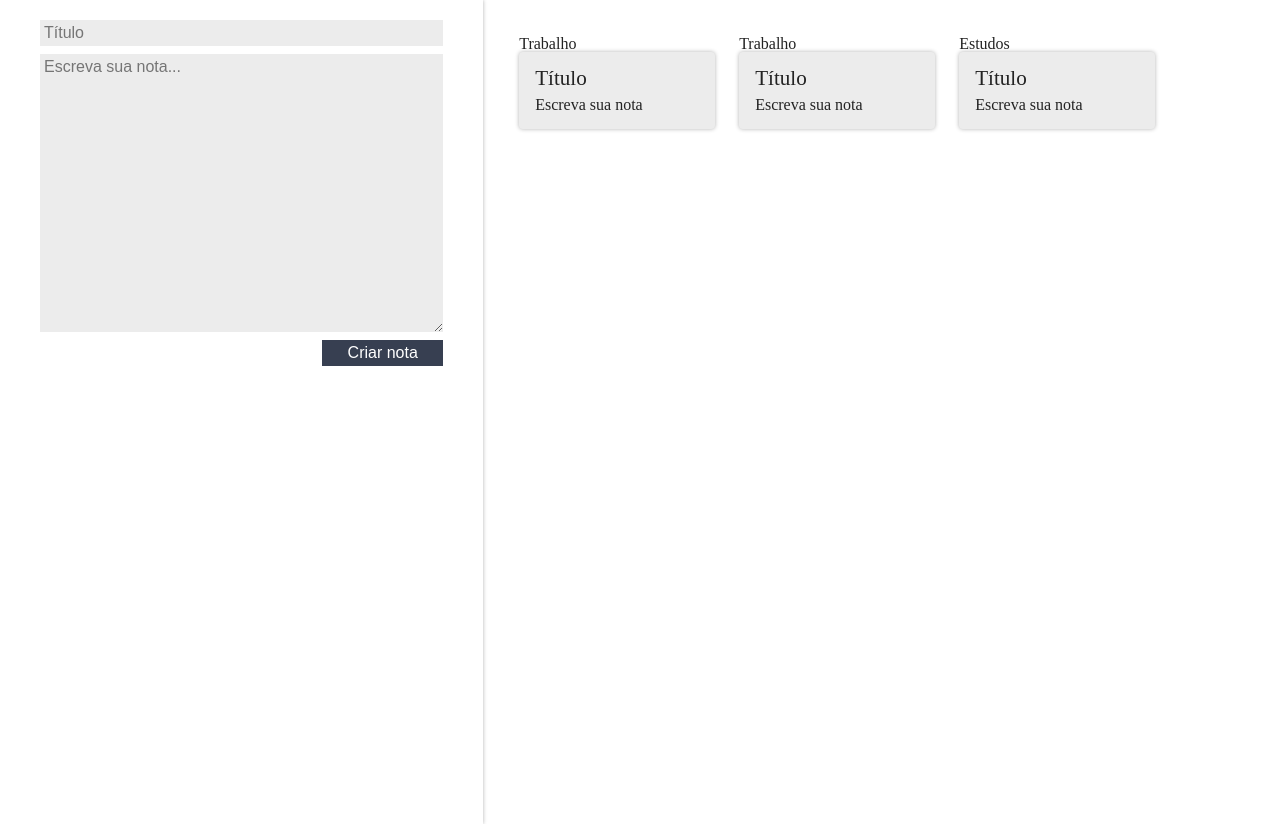
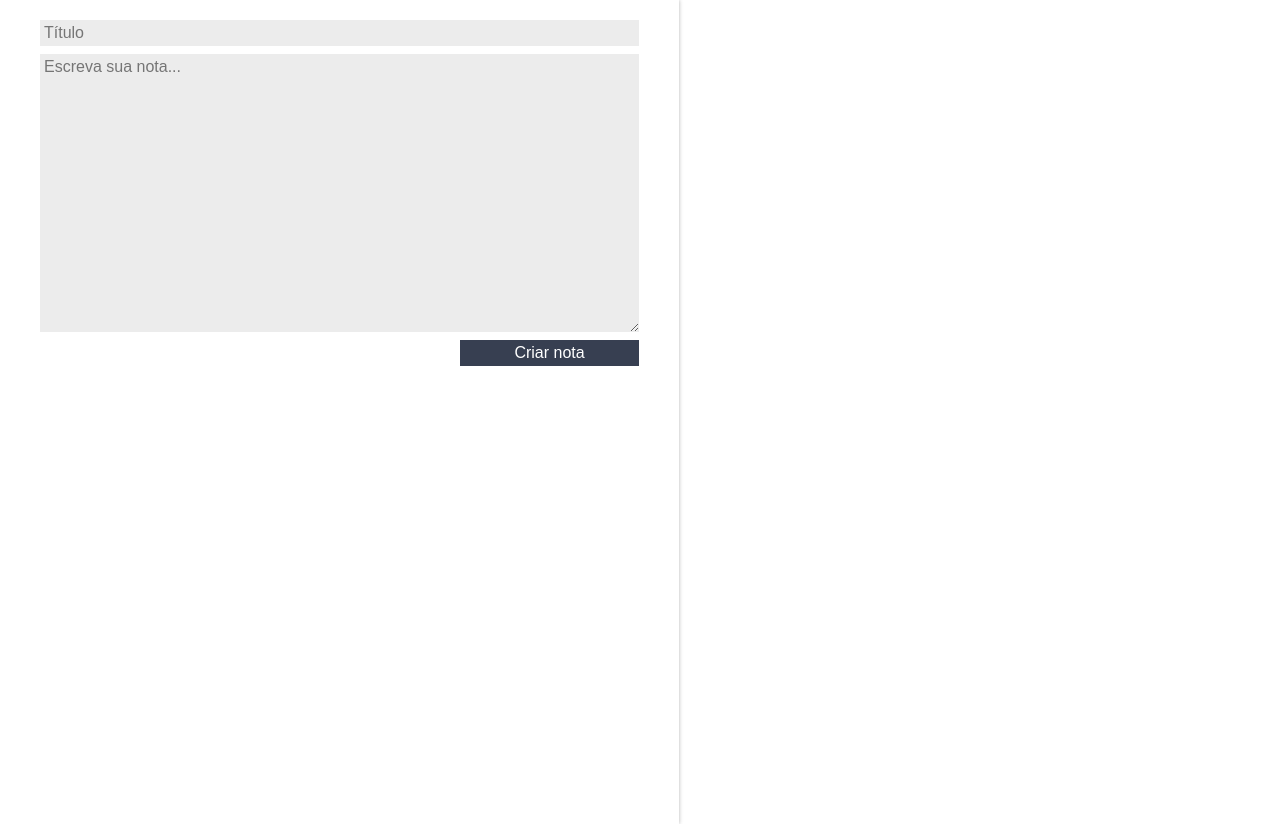
Before and after one commit to joaovictordantasj/react-notepad, a React (Create React App) app: page / in a window 1280 px wide. Built offline with nearby package versions, Linux system fonts and the light colour scheme.

Commit message:
finalizando a primeira parte do projeto

```diff
--- a/public/index.html
+++ b/public/index.html
@@ -2,14 +2,12 @@
 <html lang="en">
   <head>
     <meta charset="utf-8" />
-    <link rel="icon" href="%PUBLIC_URL%/favicon.ico" />
     <meta name="viewport" content="width=device-width, initial-scale=1" />
     <meta name="theme-color" content="#000000" />
     <meta
       name="description"
       content="Web site created using create-react-app"
     />
-    <link rel="apple-touch-icon" href="%PUBLIC_URL%/logo192.png" />
     <!--
       manifest.json provides metadata used when your web app is installed on a
       user's mobile device or desktop. See https://developers.google.com/web/fundamentals/web-app-manifest/
--- a/src/App.js
+++ b/src/App.js
@@ -3,16 +3,34 @@
 import FormularioCadastro from "./components/FormularioCadastro";
 import "./assets/App.css";
 import './assets/index.css';
+class App extends Component {
 
-class App extends Component {
+  constructor(){
+    super();
+
+    this.state = {
+      notas:[]
+    }
+  }
+
+  criarNota(titulo, texto){
+    const novaNota = {titulo, texto};
+    const novoArrayNotas = [...this.state.notas,novaNota]
+    const novoEstado = {
+      notas:novoArrayNotas
+    }
+    this.setState(novoEstado)
+  }
+
   render() {
     return (
       <section className="conteudo">
-        <FormularioCadastro />
-        <ListaDeNotas />
+        <FormularioCadastro criarNota={this.criarNota.bind(this)}/>
+        <ListaDeNotas notas={this.state.notas}/>
       </section>
     );
   }
 }
 
+//new ListaDeNotas({notas:this.notas})
 export default App;
--- a/src/components/CardNota/CardNota.jsx
+++ b/src/components/CardNota/CardNota.jsx
@@ -6,9 +6,9 @@
 		return (
 			<section className="card-nota">
 				<header className="card-nota_cabecalho">
-					<h3 className="card-nota_titulo">Título</h3>
+					<h3 className="card-nota_titulo">{this.props.titulo}</h3>
 				</header>
-				<p className="card-nota_texto">Escreva sua nota</p>
+				<p className="card-nota_texto">{this.props.texto}</p>
 			</section>
 		)
 	}
--- a/src/components/FormularioCadastro/FormularioCadastro.jsx
+++ b/src/components/FormularioCadastro/FormularioCadastro.jsx
@@ -2,18 +2,46 @@
 import './style.css';
 
 class FormularioCadastro extends Component {
+
+	constructor(props) {
+		super(props);
+		this.titulo = '';
+		this.texto = '';
+	}
+
+	_handleMudancaTitulo (event) {
+		this.titulo = event.target.value;
+		// console.log(this.titulo);
+	}
+
+	_handleMudancaTexto (event) {
+		this.texto = event.target.value;
+		// console.log(this.texto);
+	}
+
+	_criarNota(event) {
+		event.preventDefault();
+		event.stopPropagation();
+		this.props.criarNota(this.titulo, this.texto);
+	}
+
 	render() {
 		return (
-			<form className="form-cadastro">
+			<form
+				className="form-cadastro"
+				onSubmit={this._criarNota.bind(this)}
+			>
 				<input
 					type="text"
 					placeholder="Título"
 					className="form-cadastro_input"
+					onChange={this._handleMudancaTitulo.bind(this)}
 				/>
 				<textarea
 					rows={15}
 					placeholder="Escreva sua nota..."
 					className="form-cadastro_input"
+					onChange={this._handleMudancaTexto.bind(this)}
 				/>
 				<button className="form-cadastro_input form-cadastro_submit">
 					Criar nota
--- a/src/components/ListaDeNotas/ListaDeNotas.jsx
+++ b/src/components/ListaDeNotas/ListaDeNotas.jsx
@@ -6,11 +6,10 @@
   render () {
     return (
       <ul className="lista-notas">
-        {Array.of("Trabalho", "Trabalho", "Estudos").map((categoria, index) => {
+        {this.props.notas.map((nota, index) => {
           return (
             <li className="lista-notas_item" key={index}>
-              <div>{categoria}</div>
-              <CardNota />
+              <CardNota titulo={nota.titulo} texto={nota.texto}/>
             </li>
           );
         })}
```
Also changed, not shown: 1 other file (tests, documents, lock files or other folders).
